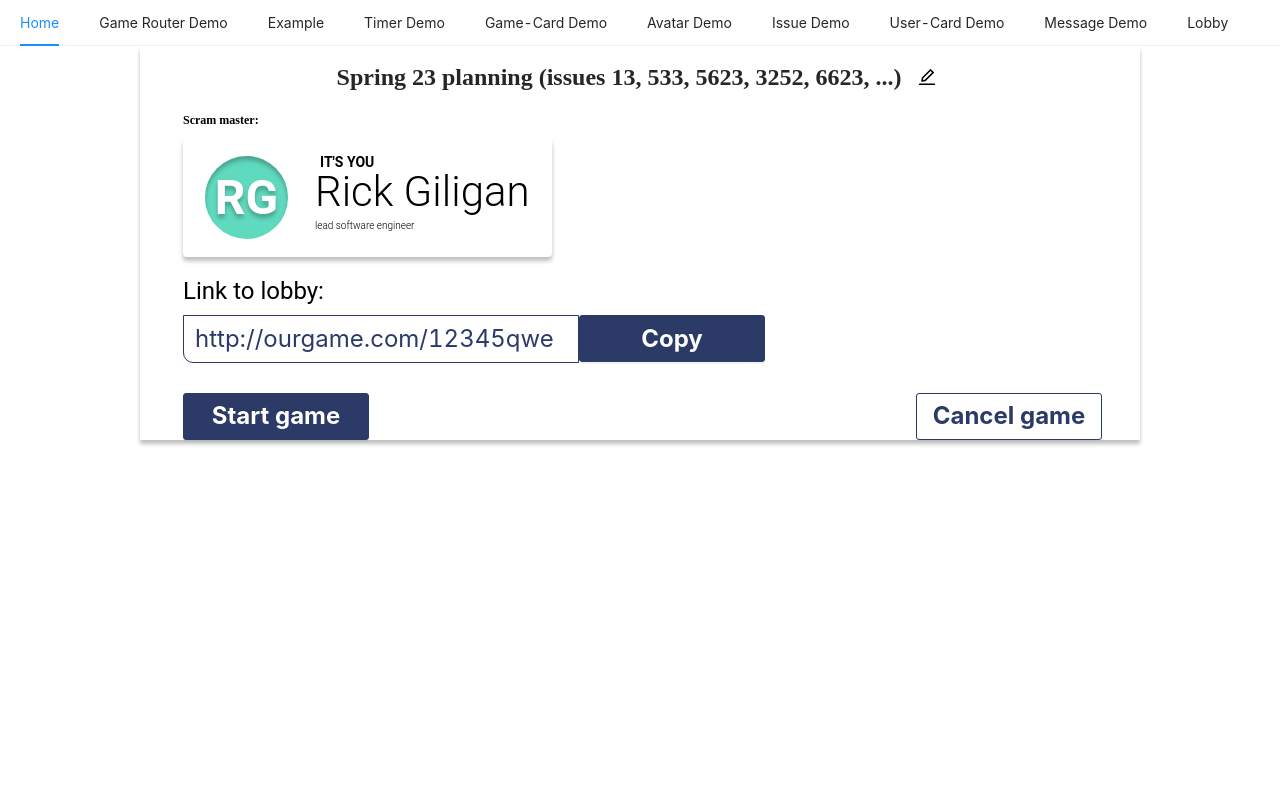
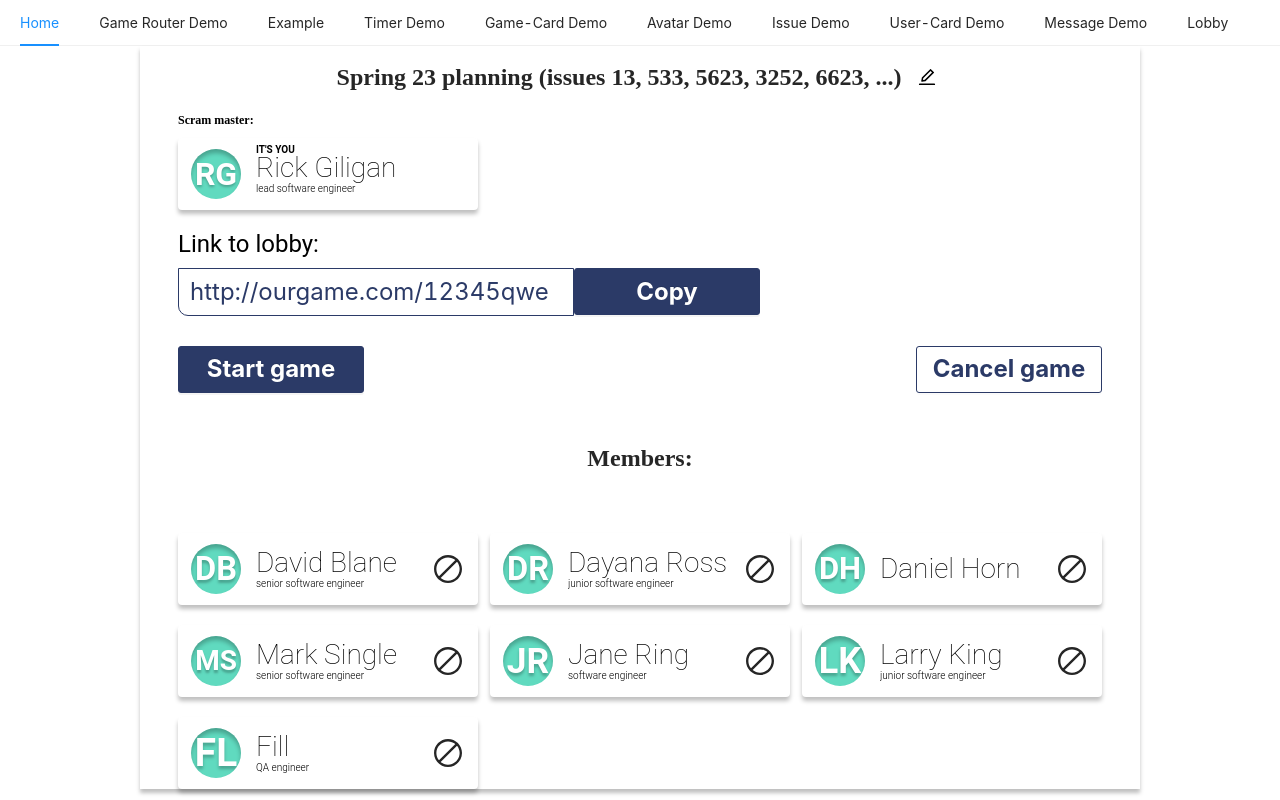
Before and after one commit to fronte-finem/RSS_React-2021Q3_Team-33_Pointing-Poker, a React (Vite) app: page /lobby in a window 1280 px wide. Built offline with nearby package versions, Linux system fonts and the light colour scheme.

Commit message:
feat: add lobby members section

```diff
--- a/client/src/components/pages/lobby/lobby-info/lobby-info-styles.tsx
+++ b/client/src/components/pages/lobby/lobby-info/lobby-info-styles.tsx
@@ -33,7 +33,6 @@ export const InfoMaster = styled(Row)`
 `;
 
 export const StyleLobbyMaster = styled(Col)`
-  margin-left: 43px;
   display: flex;
   flex-direction: column;
   justify-content: center;
@@ -54,7 +53,6 @@ export const InfoCopy = styled(Row)`
 `;
 
 export const StyleLobbyCopy = styled(Col)`
-  margin-left: 43px;
   display: flex;
   flex-direction: column;
   justify-content: center;
@@ -76,14 +74,11 @@ export const StyleLobbyCopyWrapper = styled.div`
 
 export const StyleLobbyControl = styled.div`
   margin-top: 97px;
-  margin-right: 38px;
   display: flex;
   justify-content: flex-end;
 `;
 
 export const InfoControl = styled.div`
-  margin-left: 43px;
-  margin-right: 38px;
   display: flex;
   justify-content: space-between;
 `;
--- a/client/src/components/pages/lobby/lobby-styles.tsx
+++ b/client/src/components/pages/lobby/lobby-styles.tsx
@@ -4,8 +4,10 @@ import styled from 'styled-components';
 const { Title } = Typography;
 
 export const StyleLobbyPage = styled(Layout)`
+  padding: 0 38px;
   width: 100%;
   max-width: 1000px;
+  min-height: 90vh;
   background-color: ${(props) => props.theme.bg};
   box-shadow: 0px 4px 4px rgba(0, 0, 0, 0.25);
 `;
--- /dev/null
+++ b/client/src/components/pages/lobby/lobby-users/lobby-users-styles.tsx
@@ -0,0 +1,15 @@
+import { Row } from 'antd';
+import styled from 'styled-components';
+
+export const StyleLobbyUsers = styled.div`
+  margin-top: 50px;
+  display: flex;
+  flex-direction: column;
+  justify-content: flex-start;
+  align-items: center;
+`;
+
+export const StyleLobbyUsersWrapper = styled(Row)`
+  margin-top: 60px;
+  justify-content: space-between;
+`;
--- /dev/null
+++ b/client/src/components/pages/lobby/lobby-users/lobby-users.tsx
@@ -0,0 +1,92 @@
+import { UserCard } from '@client/components/shared/user-card/user-card';
+import { Role, User } from '@shared/api-types/user';
+import React from 'react';
+import { StyleLobbyTitle } from '../lobby-styles';
+import { StyleLobbyUsers, StyleLobbyUsersWrapper } from './lobby-users-styles';
+
+export const LobbyUsersSection: React.FC = () => {
+  const users: Array<User> = [
+    {
+      firstName: 'David',
+      lastName: 'Blane',
+      jobPosition: 'senior software engineer',
+      avatar: '',
+      id: '1',
+      role: Role.GAMER,
+    },
+    {
+      firstName: 'Dayana',
+      lastName: 'Ross',
+      jobPosition: 'junior software engineer',
+      avatar: '',
+      id: '1',
+      role: Role.GAMER,
+    },
+    {
+      firstName: 'Daniel',
+      lastName: 'Horn',
+      jobPosition: '',
+      avatar: '',
+      id: '1',
+      role: Role.GAMER,
+    },
+    {
+      firstName: 'Mark',
+      lastName: 'Single',
+      jobPosition: 'senior software engineer',
+      avatar: '',
+      id: '1',
+      role: Role.GAMER,
+    },
+    {
+      firstName: 'Jane',
+      lastName: 'Ring',
+      jobPosition: 'software engineer',
+      avatar: '',
+      id: '1',
+      role: Role.GAMER,
+    },
+    {
+      firstName: 'Larry',
+      lastName: 'King',
+      jobPosition: 'junior software engineer',
+      avatar: '',
+      id: '1',
+      role: Role.GAMER,
+    },
+    {
+      firstName: 'Fill',
+      lastName: '',
+      jobPosition: 'QA engineer',
+      avatar: '',
+      id: '1',
+      role: Role.GAMER,
+    },
+  ];
+
+  return (
+    <StyleLobbyUsers>
+      <StyleLobbyTitle
+        level={2}
+        style={{
+          fontSize: '24px',
+          lineHeight: '30px',
+          fontWeight: 'bold',
+        }}>
+        Members:
+      </StyleLobbyTitle>
+      <StyleLobbyUsersWrapper gutter={[0, 20]}>
+        {users.map((user: User) => (
+          <UserCard
+            firstName={user.firstName}
+            lastName={user.lastName!}
+            position={user.jobPosition!}
+            avatar={user.avatar!}
+            isOwner={false}
+            isDelete
+          />
+        ))}
+      </StyleLobbyUsersWrapper>
+    </StyleLobbyUsers>
+  );
+};
--- a/client/src/components/pages/lobby/lobby.tsx
+++ b/client/src/components/pages/lobby/lobby.tsx
@@ -1,11 +1,13 @@
 import React from 'react';
 import { LobbyInfoSection } from './lobby-info/lobby-info';
 import { StyleLobbyPage } from './lobby-styles';
+import { LobbyUsersSection } from './lobby-users/lobby-users';
 
 export const PageLobby: React.FC = () => {
   return (
     <StyleLobbyPage>
       <LobbyInfoSection />
+      <LobbyUsersSection />
     </StyleLobbyPage>
   );
 };
--- a/client/src/components/shared/user-card/user-card-styles.tsx
+++ b/client/src/components/shared/user-card/user-card-styles.tsx
@@ -3,15 +3,14 @@ import { StopOutlined } from '@ant-design/icons';
 import { Card as AntCard } from 'antd';
 
 export const StyleCard = styled(AntCard)`
-  width: 100%;
-  max-width: 500px;
+  width: 300px;
   background: #ffffff;
   box-shadow: 0 4px 4px rgba(0, 0, 0, 0.25);
   border: none;
   border-radius: 4px;
 
   .ant-card-body {
-    padding: 18px 22px;
+    padding: 11px 13px;
     display: flex;
     justify-content: flex-start;
     align-items: center;
@@ -20,7 +19,7 @@ export const StyleCard = styled(AntCard)`
 
 export const StyleCardWrapper = styled.div`
   position: relative;
-  margin-left: 27px;
+  margin-left: 15px;
   display: flex;
   flex-direction: column;
   justify-content: center;
@@ -32,14 +31,14 @@ export const StyleCardWrapper = styled.div`
 
 export const StyleCardOwner = styled.p`
   position: absolute;
-  top: -10px;
-  left: 5px;
+  top: -9px;
+  left: 0;
   margin: 0;
   padding: 0;
   font-family: 'Roboto', sans-serif;
   font-weight: bold;
-  font-size: 14px;
-  line-height: 16px;
+  font-size: 10px;
+  line-height: 12px;
   text-transform: uppercase;
   color: #000000;
 `;
@@ -49,9 +48,9 @@ export const StyleCardTitle = styled.h3`
   padding: 0;
   height: 100%;
   font-family: 'Roboto', sans-serif;
-  font-weight: 300;
-  font-size: 3em;
-  line-height: 56px;
+  font-weight: 200;
+  font-size: 28px;
+  line-height: 30px;
   color: #000000;
 `;
 
@@ -68,7 +67,7 @@ export const StyleCardText = styled.p`
 export const StyleStopOutlined = styled(StopOutlined)`
   display: flex;
   flex-shrink: 0;
-  font-size: 47px;
+  font-size: 28px;
   margin-left: auto;
   margin-right: 3px;
   cursor: pointer;
--- a/client/src/components/shared/user-card/user-card.tsx
+++ b/client/src/components/shared/user-card/user-card.tsx
@@ -30,7 +30,7 @@ export const UserCard: React.FC<UserCardProps> = (props) => {
     <StyleCard>
       <Avatar
         content={{ firstName, lastName }}
-        mod={{ size: 83, src: avatar }}
+        mod={{ size: 50, src: avatar }}
       />
       <StyleCardWrapper>
         {isOwner ? <StyleCardOwner>It&prime;s you</StyleCardOwner> : ''}
```
Also changed, not shown: client/src/components/pages/lobby/lobby-info-styles.tsx (deleted, +0 -25 lines), client/src/components/pages/lobby/lobby-info.tsx (deleted, +0 -35 lines).
